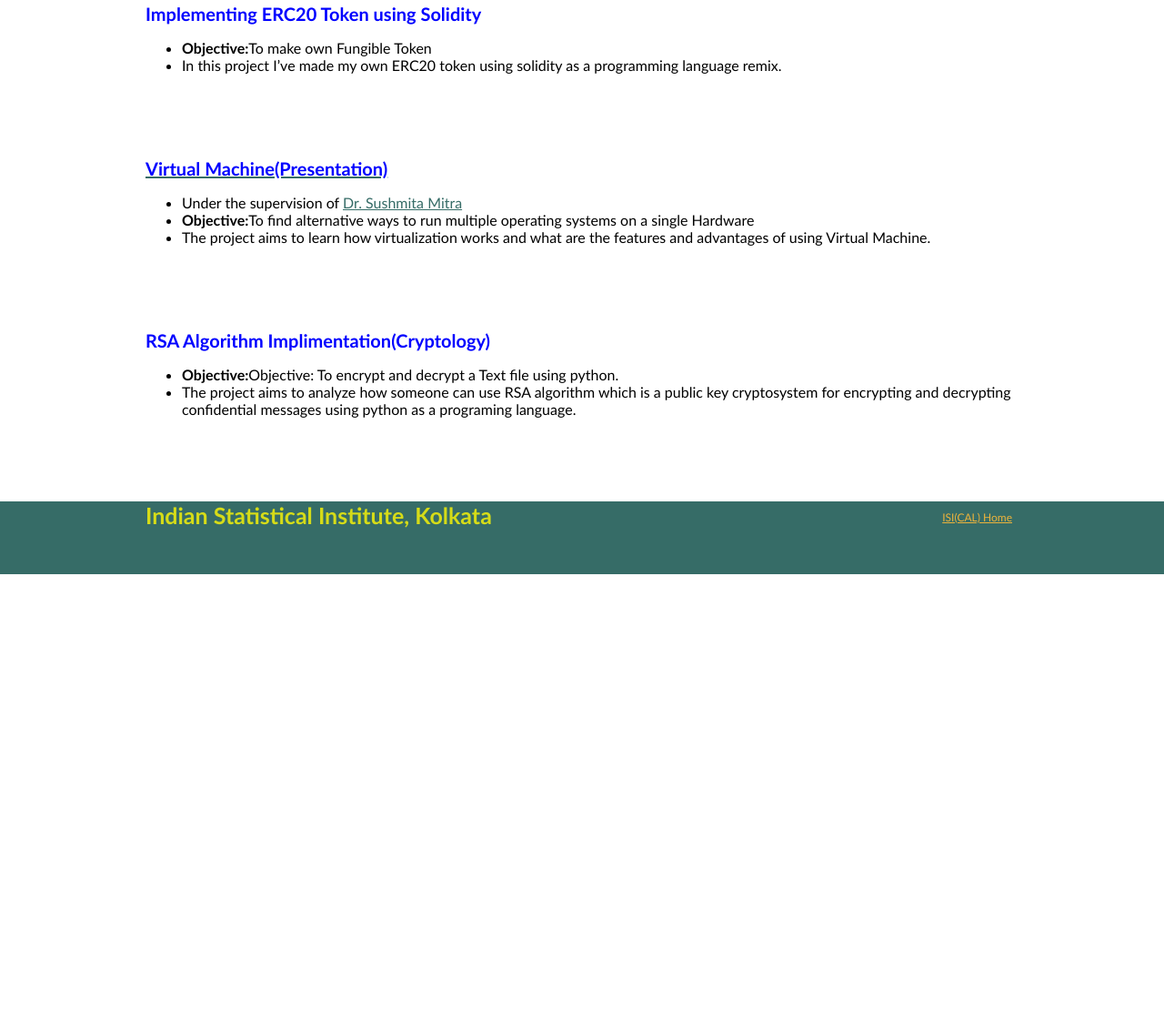
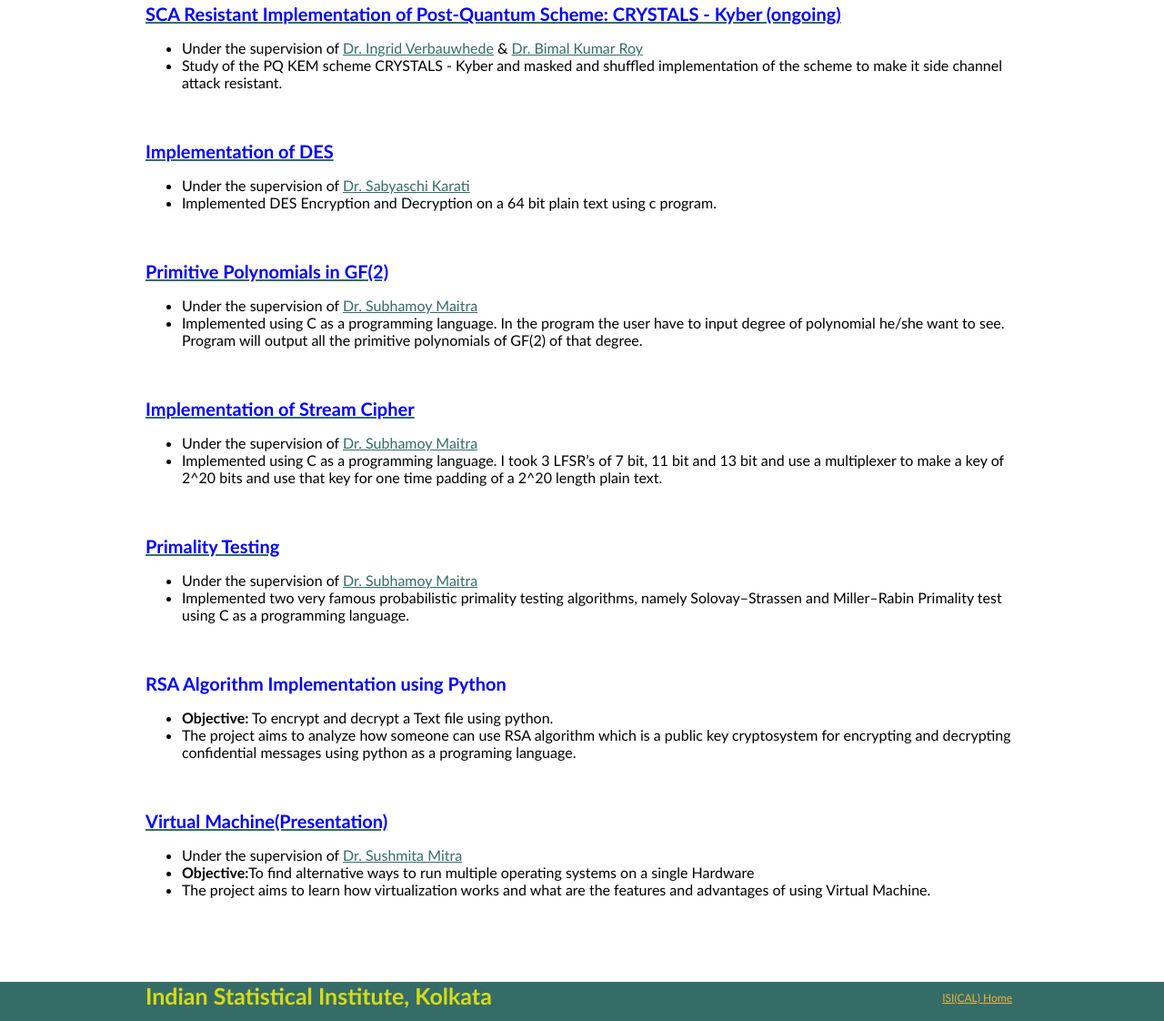
Before and after one commit to tkgarai/tkgarai.github.io, a plain HTML site: page projects.html in a window 1280 px wide. Shown: the part 268-1390 px from the top of the page at 91% size. Before the commit the page ends 899 px from the top, so only its background shows below. Drawn offline with Linux system fonts and the light colour scheme.

Commit message:
modified during 4th sem

```diff
--- a/projects.html
+++ b/projects.html
@@ -37,15 +37,67 @@
             <h1>PROJECTS</h1><br><br><br>
             <!-- body starts here -->
             <section>
-                <h1 class="proname">Implementing ERC20 Token using Solidity</h1>
+                <a href="https://drive.google.com/file/d/1BfuOEWz9lXUYFFHOL-E-p0iyhOhyqb5j/view?usp=sharing" target="_blank"><h1 class="proname">SCA Resistant Implementation of Post-Quantum Scheme: CRYSTALS - Kyber (ongoing)</h1></a>
                 <ul>
-                    <li><b>Objective:</b>To make own Fungible Token</li>
-                    <li>In this project I’ve made my own ERC20 token using solidity as a programming language remix.
+                    <li>Under the supervision of <a href="https://www.esat.kuleuven.be/cosic/people/ingrid-verbauwhede/" target="_blank">Dr. Ingrid Verbauwhede</a> & <a href="https://www.isical.ac.in/~bimal" target="_blank">Dr. Bimal Kumar Roy</a></li>
+                    <!-- <li><b>Objective:</b> To encrypt and decrypt a Text file using python.</li> -->
+                    <li>Study of the PQ KEM scheme CRYSTALS - Kyber and  masked and shuffled implementation of the scheme to make it side channel attack resistant.
                     </li>
                 </ul>
             </section>
+            <br><br>
+
             <section>
-                <br><br><br><br>
+                <a href="https://github.com/tkgarai/DES-Implementation.git" target="_blank"><h1 class="proname">Implementation of DES</h1></a>
+                <ul>
+                    <li>Under the supervision of <a href="https://www.isical.ac.in/~skarati/" target="_blank">Dr. Sabyaschi Karati</a></li>
+                    <!-- <li><b>Objective:</b> To encrypt and decrypt a Text file using python.</li> -->
+                    <li>Implemented DES Encryption and Decryption on a 64 bit plain text using c program.
+                    </li>
+                </ul>
+            </section>
+            <br><br>
+            <section>
+                <a href="https://github.com/tkgarai/Primitive-Polynomials.git" target="_blank"><h1 class="proname">Primitive Polynomials in GF(2)</h1></a>
+                <ul>
+                    <li>Under the supervision of <a href="https://www.isical.ac.in/~subho/" target="_blank">Dr. Subhamoy Maitra</a></li>
+                    <!-- <li><b>Objective:</b> To encrypt and decrypt a Text file using python.</li> -->
+                    <li>Implemented using C as a programming language. In the program the user have to input degree of polynomial he/she want to see. Program will output all the primitive polynomials of GF(2) of that degree.
+                    </li>
+                </ul>
+            </section>
+            <br><br>
+            <section>
+                <a href="https://github.com/tkgarai/Stream-Cipher-.git" target="_blank"><h1 class="proname">Implementation of Stream Cipher</h1></a>
+                <ul>
+                    <li>Under the supervision of <a href="https://www.isical.ac.in/~subho/" target="_blank">Dr. Subhamoy Maitra</a></li>
+                    <!-- <li><b>Objective:</b> To encrypt and decrypt a Text file using python.</li> -->
+                    <li>Implemented using C as a programming language. I took 3 LFSR’s of 7 bit, 11 bit and 13 bit and use a multiplexer to make a key of 2^20 bits and use that key for one time padding of a 2^20 length plain text.
+                    </li>
+                </ul>
+            </section>
+            <br><br>
+            <section>
+                <a href="https://github.com/tkgarai/primality-testing.git" target="_blank"><h1 class="proname">Primality Testing</h1></a>
+                <ul>
+                    <li>Under the supervision of <a href="https://www.isical.ac.in/~subho/" target="_blank">Dr. Subhamoy Maitra</a></li>
+                    <!-- <li><b>Objective:</b> To encrypt and decrypt a Text file using python.</li> -->
+                    <li>Implemented two very famous probabilistic primality testing algorithms, namely Solovay–Strassen and Miller–Rabin Primality test using C as a programming language.
+                    </li>
+                </ul>
+            </section>
+            <br><br>
+            <section>
+                <h1 class="proname">RSA Algorithm Implementation using Python</h1>
+                <ul>
+                    <li><b>Objective:</b> To encrypt and decrypt a Text file using python.
+                    </li>
+                    <li>The project aims to analyze how someone can use RSA algorithm which is a public key cryptosystem for encrypting and               decrypting confidential messages using python as a programing language.
+                    </li>
+                </ul>
+            </section>
+            <br><br>
+            <section>
                 <section>
                     <a href="https://drive.google.com/drive/folders/1rvBkCucHpsEvelDg2StFT2__SqmJl4c7?usp=sharing" target="_blank"><h1 class="proname">Virtual Machine(Presentation)</h1></a>
                     <ul>
@@ -56,16 +108,6 @@
                         <li>The project aims to learn how virtualization works and what are the features and advantages
                             of using
                             Virtual Machine.</li>
-                    </ul>
-                </section>
-                <br><br><br><br>
-                <section>
-                    <h1 class="proname"> RSA Algorithm Implimentation(Cryptology)</h1>
-                    <ul>
-                        <li><b>Objective:</b>Objective: To encrypt and decrypt a Text file using python.</li>
-                        <li>The project aims to analyze how someone can use RSA algorithm which is a public key
-                            cryptosystem for encrypting and decrypting confidential messages using python as a
-                            programing language.</li>
                     </ul>
                 </section>
                 <br><br><br><br>
```
Also changed, not shown: academics.html (+2 -2 lines), index.html (+3 -4 lines), 2 other files.
